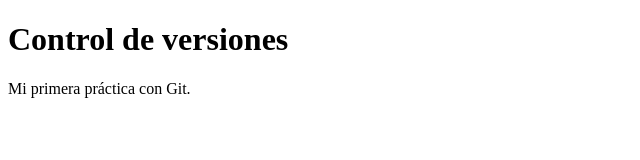
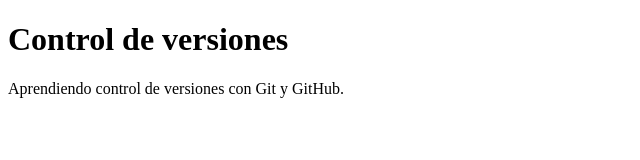
Before and after one commit to JDXIX/practica-git, a plain HTML site: page index.html in a window 1280 px wide. Shown: the whole page, without its empty margins (0-640 px from the left). Drawn offline with Linux system fonts and the light colour scheme.

Commit message:
docs: actualizar descripción principal

```diff
--- a/index.html
+++ b/index.html
@@ -6,6 +6,6 @@
 </head>
 <body>
     <h1>Control de versiones</h1>
-    <p>Mi primera práctica con Git.</p>
+    <p>Aprendiendo control de versiones con Git y GitHub.</p>
 </body>
 </html>
```
